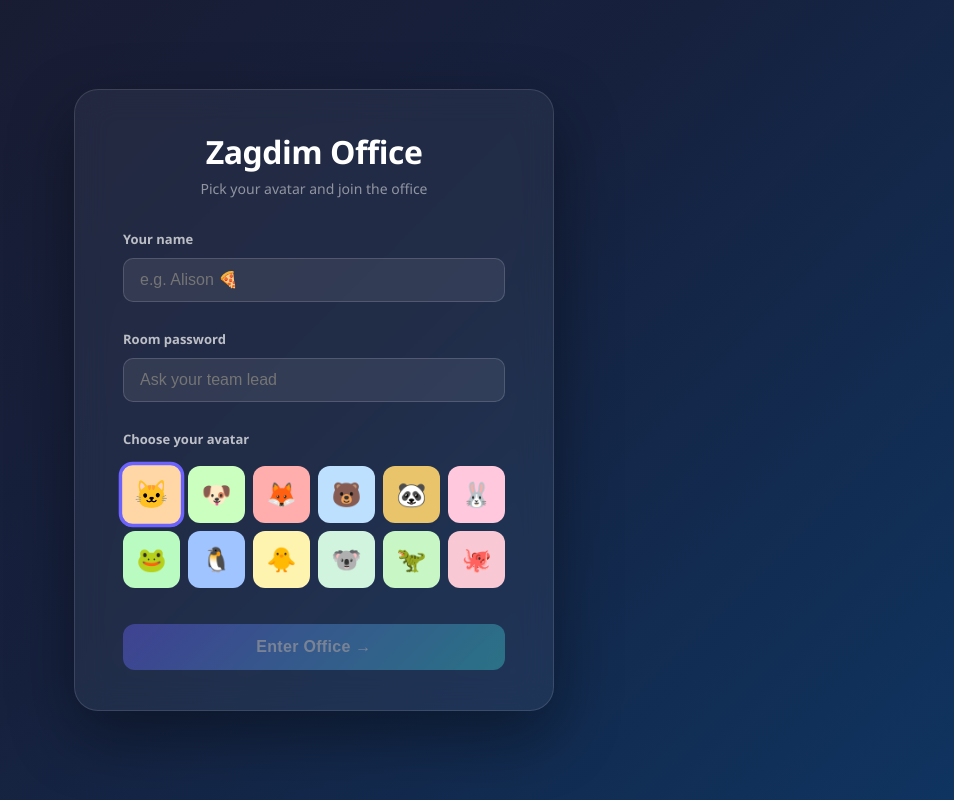
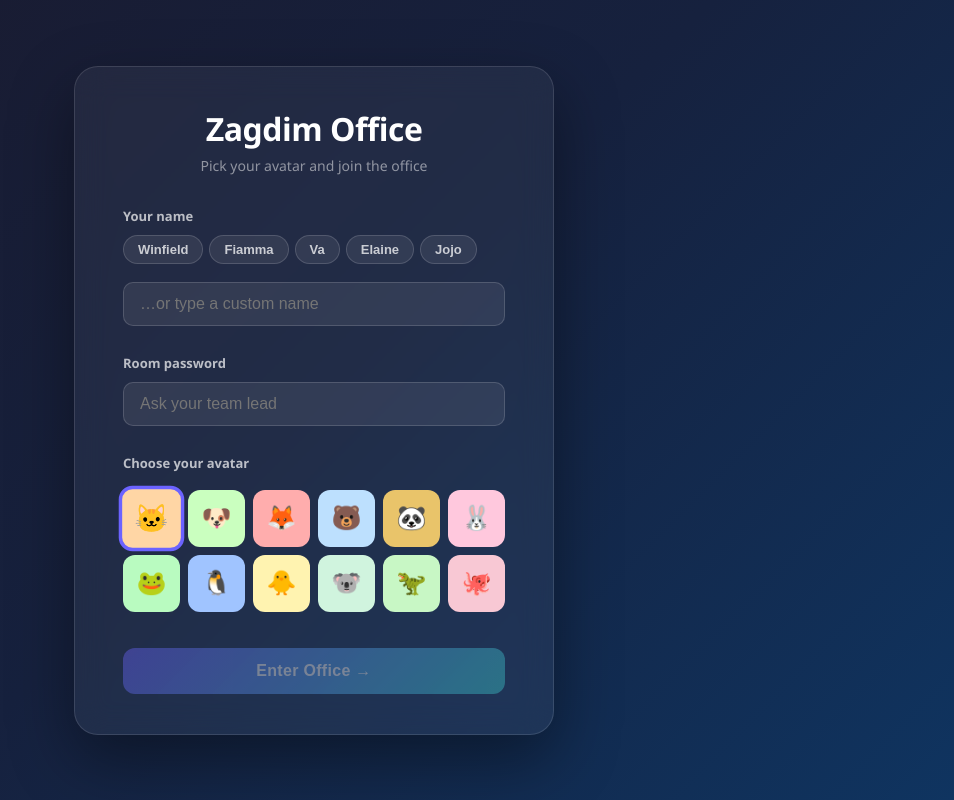
Before and after one commit to firebee09/zagdim-office, a React (Create React App) app in the folder client/: page / in a window 1280 px wide. Shown: the whole page, without its empty margins (326-1280 px from the left). Built offline with nearby package versions, Linux system fonts and the light colour scheme; no server answers.

Commit message:
Persist daily logs across sessions + name presets + pulse Work Logs + 3s zone toast

```diff
--- a/client/src/components/LoginScreen.js
+++ b/client/src/components/LoginScreen.js
@@ -26,10 +26,25 @@ export default function LoginScreen({ onJoin, error }) {
         <form onSubmit={handleSubmit} style={styles.form}>
           {/* Nickname */}
           <label style={styles.label}>Your name</label>
+          <div style={styles.namePresets}>
+            {['Winfield', 'Fiamma', 'Va', 'Elaine', 'Jojo'].map((n) => (
+              <button
+                key={n}
+                type="button"
+                style={{
+                  ...styles.namePreset,
+                  ...(name === n ? styles.namePresetActive : {}),
+                }}
+                onClick={() => setName(n)}
+              >
+                {n}
+              </button>
+            ))}
+          </div>
           <input
             style={styles.input}
             type="text"
-            placeholder="e.g. Alison 🍕"
+            placeholder="…or type a custom name"
             maxLength={24}
             value={name}
             onChange={(e) => setName(e.target.value)}
@@ -128,6 +143,28 @@ const styles = {
     outline: 'none',
     marginBottom: 20,
   },
+  namePresets: {
+    display: 'flex',
+    flexWrap: 'wrap',
+    gap: 6,
+    marginBottom: 10,
+  },
+  namePreset: {
+    background: 'rgba(255,255,255,0.08)',
+    border: '1px solid rgba(255,255,255,0.15)',
+    borderRadius: 20,
+    padding: '6px 14px',
+    color: 'rgba(255,255,255,0.75)',
+    fontSize: 13,
+    fontWeight: 600,
+    cursor: 'pointer',
+    transition: 'all 0.15s',
+  },
+  namePresetActive: {
+    background: 'linear-gradient(135deg, #6C63FF, #3ECFCF)',
+    border: '1px solid rgba(108,99,255,0.5)',
+    color: '#fff',
+  },
   avatarGrid: {
     display: 'grid',
     gridTemplateColumns: 'repeat(6, 1fr)',
--- a/client/src/components/RoomNotification.js
+++ b/client/src/components/RoomNotification.js
@@ -16,7 +16,7 @@ function RoomToast({ notification, onDismiss }) {
 
   useEffect(() => {
     const t1 = setTimeout(() => setVisible(true), 10);
-    const t2 = setTimeout(() => onDismiss(notification.id), 5000);
+    const t2 = setTimeout(() => onDismiss(notification.id), 3000);
     return () => { clearTimeout(t1); clearTimeout(t2); };
   }, [notification.id, onDismiss]);
 
--- a/client/src/components/StatusBar.js
+++ b/client/src/components/StatusBar.js
@@ -15,7 +15,7 @@ export default function StatusBar({ playerName, onOpenBubble, onOpenNow, onOpenD
         🎉 Celebrate!
       </button>
 
-      <button style={styles.dashBtn} onClick={onOpenDashboard} title="Press D">
+      <button style={styles.dashBtn} onClick={onOpenDashboard} title="Press D" className="zagdim-logs-btn">
         📋 Work Logs 工作誌
       </button>
 
@@ -30,6 +30,16 @@ export default function StatusBar({ playerName, onOpenBubble, onOpenNow, onOpenD
       <style>{`
         @media (max-width: 1100px) {
           .zagdim-hint { display: none !important; }
+        }
+        @keyframes zagdimPulse {
+          0%, 100% { box-shadow: 0 0 0 0 rgba(245,158,11,0.45); }
+          50%      { box-shadow: 0 0 0 10px rgba(245,158,11,0); }
+        }
+        .zagdim-logs-btn {
+          animation: zagdimPulse 2.4s ease-out infinite;
+        }
+        .zagdim-logs-btn:hover {
+          animation: none;
         }
       `}</style>
     </div>
@@ -66,10 +76,10 @@ const styles = {
     cursor: 'pointer', whiteSpace: 'nowrap',
   },
   dashBtn: {
-    background: 'rgba(255,255,255,0.07)',
-    border: '1px solid rgba(255,255,255,0.12)',
+    background: 'linear-gradient(135deg, rgba(245,158,11,0.22), rgba(217,119,6,0.18))',
+    border: '1px solid rgba(245,158,11,0.45)',
     borderRadius: 10, padding: '9px 18px',
-    color: 'rgba(255,255,255,0.8)', fontSize: 14,
+    color: '#fcd34d', fontSize: 14, fontWeight: 700,
     cursor: 'pointer', whiteSpace: 'nowrap',
   },
   hint: {
```
Also changed, not shown: 1 other file (tests, documents, lock files or other folders).
